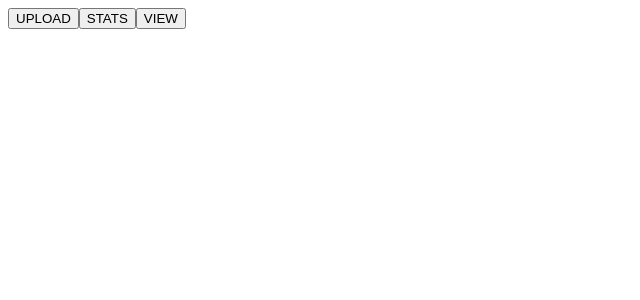
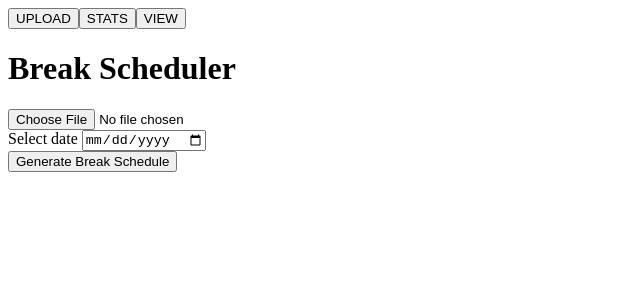
Before and after one commit to s3477631/FinalProject-FrontEnd, a React (Create React App) app: page / in a window 1280 px wide. Shown: the top 300 px of the page, without its empty margins (0-640 px from the left). Built offline with nearby package versions, Linux system fonts and the light colour scheme.

Commit message:
write manager upload view

```diff
--- a/src/components/ManagerNav.js
+++ b/src/components/ManagerNav.js
@@ -6,6 +6,7 @@ export default function ManagerNav() {
             <button>UPLOAD</button>
             <button>STATS</button>
             <button>VIEW</button>
+            <h1>Break Scheduler</h1>
         </>
     )
 }
--- a/src/components/ManagerUploadView.js
+++ b/src/components/ManagerUploadView.js
@@ -3,6 +3,18 @@ import ManagerNav from "./ManagerNav"
 
 export default function ManagerUploadView() {
     return (
-        <ManagerNav />
+        <>
+            <ManagerNav />
+            <form>
+                <div>
+                    <input type="file"/>
+                </div>
+                <div>
+                    <label>Select date </label>
+                    <input type="date"/>
+                </div>
+                <button>Generate Break Schedule</button>
+            </form>
+        </>
     )
 }
```
